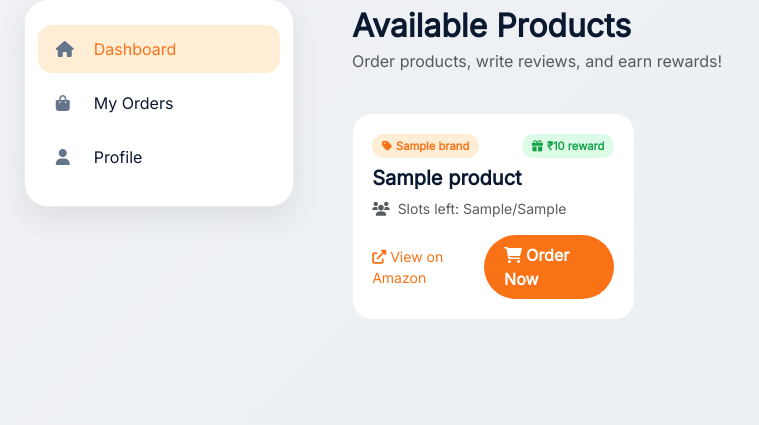
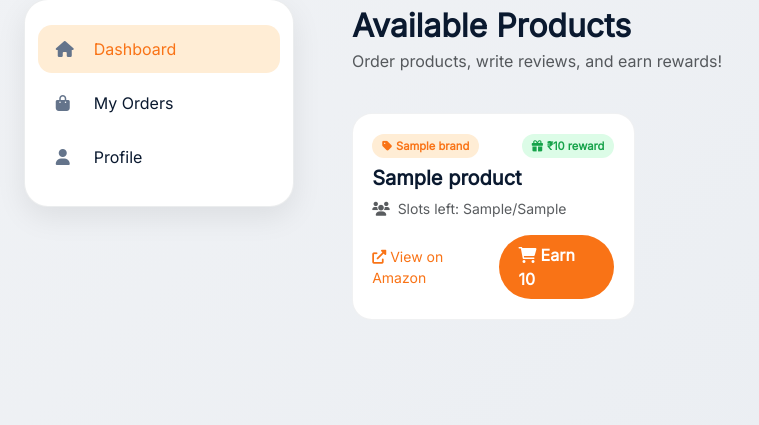
Before and after one commit to jaymedeveloper/Heavy-Deal, a Flask app: template templates/Buyer/buyer_dashboard.html in a window 1280 px wide. Shown: the part 101-526 px from the top of the page, without its empty margins (0-759 px from the left). Run offline with Flask 3, Linux system fonts and the light colour scheme; the template is opened without the code that fills it: most values are stand-ins (such as "Sample title", 1, 10 or a date in 2020).

Commit message:
Update buyer_dashboard.html

```diff
--- a/templates/Buyer/buyer_dashboard.html
+++ b/templates/Buyer/buyer_dashboard.html
@@ -289,7 +289,7 @@
                                 class="fas fa-check me-1"></i>Already Ordered</span>
                         {% else %}
                         <a href="/buyer/place-order/{{ p.id }}" class="btn-order"><i
-                                class="fas fa-shopping-cart me-1"></i>Order Now</a>
+                                class="fas fa-shopping-cart me-1"></i>Earn {{ (p.refund/2)|int }}</a>
                         {% endif %}
                     </div>
                 </div>
```
